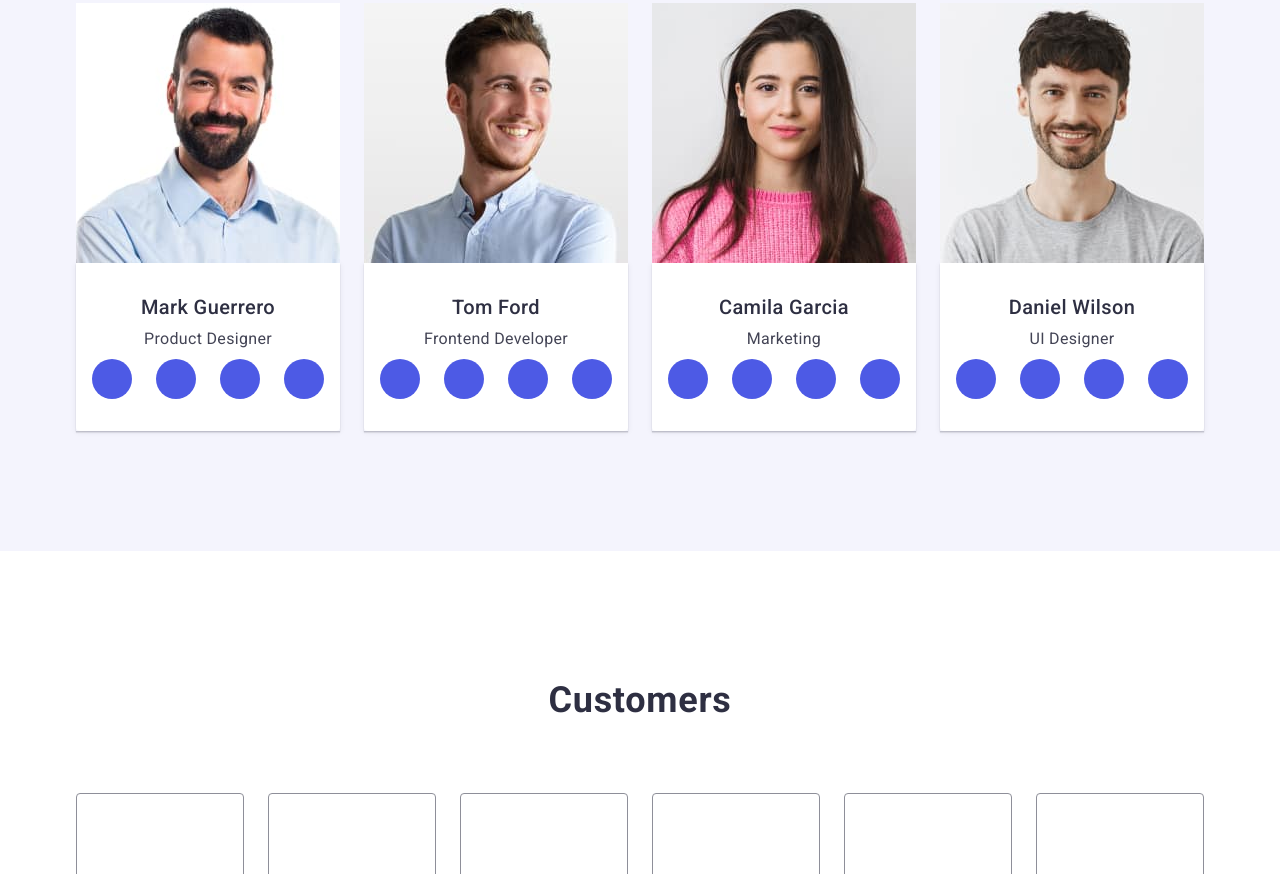
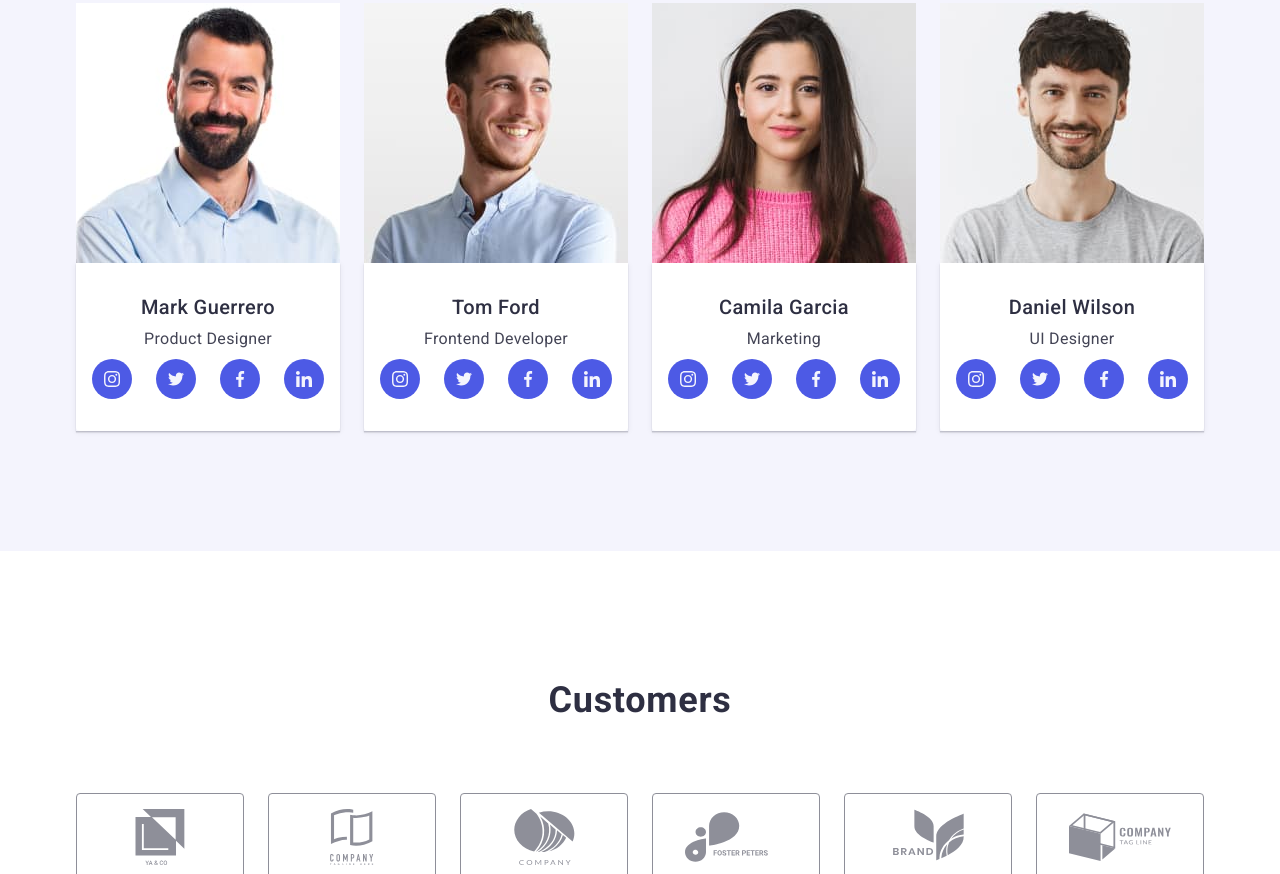
Before and after one commit to shadowamartez/goit-markup-hw-04, a plain HTML site: page index.html in a window 1280 px wide. Shown: the part 1926-2800 px from the top of the page. Drawn offline with nearby package versions, Linux system fonts and the light colour scheme; the site is published under a folder, as on GitHub Pages, so addresses that start at the root find nothing.

Commit message:
updated1

```diff
--- a/index.html
+++ b/index.html
@@ -54,7 +54,7 @@
                     <li class="goal-item">
                         <div class="goal-icon-container">
                             <svg width="64" height="64" class="goal-icon">
-                                <use href="/images/svg-sprite.svg#icon-antenna"></use>
+                                <use href="./images/svg-sprite.svg#icon-antenna"></use>
                             </svg>
                         </div>
                         <h3 class="goal-title">Strategy</h3>
@@ -65,7 +65,7 @@
                     <li class="goal-item">
                         <div class="goal-icon-container">
                             <svg width="64" height="64" class="goal-icon">
-                                <use href="/images/svg-sprite.svg#icon-clock"></use>
+                                <use href="./images/svg-sprite.svg#icon-clock"></use>
                             </svg>
                         </div>
                         <h3 class="goal-title">Punctuality</h3>
@@ -76,7 +76,7 @@
                     <li class="goal-item">
                         <div class="goal-icon-container">
                             <svg width="64" height="64" class="goal-icon">
-                                <use href="/images/svg-sprite.svg#icon-diagram"></use>
+                                <use href="./images/svg-sprite.svg#icon-diagram"></use>
                             </svg>
                         </div>
                         <h3 class="goal-title">Diligence</h3>
@@ -87,7 +87,7 @@
                     <li class="goal-item">
                         <div class="goal-icon-container">
                             <svg width="64" height="64" class="goal-icon">
-                                <use href="/images/svg-sprite.svg#icon-astronaut"></use>
+                                <use href="./images/svg-sprite.svg#icon-astronaut"></use>
                             </svg>
                         </div>
                         <h3 class="goal-title">Technologies</h3>
@@ -123,28 +123,28 @@
                                 <li class="team-social-item">
                                     <a href="" class="team-social-link link">
                                         <svg width="16" height="16" class="team-soc-icon">
-                                            <use href="/images/svg-sprite.svg#icon-instagram"></use>
+                                            <use href="./images/svg-sprite.svg#icon-instagram"></use>
                                         </svg>
                                     </a>
                                 </li>
                                 <li class="team-social-item">
                                     <a href="" class="team-social-link link">
                                         <svg width="16" height="16" class="team-soc-icon">
-                                            <use href="/images/svg-sprite.svg#icon-twitter"></use>
+                                            <use href="./images/svg-sprite.svg#icon-twitter"></use>
                                         </svg>
                                     </a>
                                 </li>
                                 <li class="team-social-item">
                                     <a href="" class="team-social-link link">
                                         <svg width="16" height="16" class="team-soc-icon">
-                                            <use href="/images/svg-sprite.svg#icon-facebook"></use>
+                                            <use href="./images/svg-sprite.svg#icon-facebook"></use>
                                         </svg>
                                     </a>
                                 </li>
                                 <li class="team-social-item">
                                     <a href="" class="team-social-link link">
                                         <svg width="16" height="16" class="team-soc-icon">
-                                            <use href="/images/svg-sprite.svg#icon-linkedin"></use>
+                                            <use href="./images/svg-sprite.svg#icon-linkedin"></use>
                                         </svg>
                                     </a>
                                 </li>
@@ -160,28 +160,28 @@
                                 <li class="team-social-item">
                                     <a href="" class="team-social-link link">
                                         <svg width="16" height="16" class="team-soc-icon">
-                                            <use href="/images/svg-sprite.svg#icon-instagram"></use>
+                                            <use href="./images/svg-sprite.svg#icon-instagram"></use>
                                         </svg>
                                     </a>
                                 </li>
                                 <li class="team-social-item">
                                     <a href="" class="team-social-link link">
                                         <svg width="16" height="16" class="team-soc-icon">
-                                            <use href="/images/svg-sprite.svg#icon-twitter"></use>
+                                            <use href="./images/svg-sprite.svg#icon-twitter"></use>
                                         </svg>
                                     </a>
                                 </li>
                                 <li class="team-social-item">
                                     <a href="" class="team-social-link link">
                                         <svg width="16" height="16" class="team-soc-icon">
-                                            <use href="/images/svg-sprite.svg#icon-facebook"></use>
+                                            <use href="./images/svg-sprite.svg#icon-facebook"></use>
                                         </svg>
                                     </a>
                                 </li>
                                 <li class="team-social-item">
                                     <a href="" class="team-social-link link">
                                         <svg width="16" height="16" class="team-soc-icon">
-                                            <use href="/images/svg-sprite.svg#icon-linkedin"></use>
+                                            <use href="./images/svg-sprite.svg#icon-linkedin"></use>
                                         </svg>
                                     </a>
                                 </li>
@@ -197,28 +197,28 @@
                                 <li class="team-social-item">
                                     <a href="" class="team-social-link link">
                                         <svg width="16" height="16" class="team-soc-icon">
-                                            <use href="/images/svg-sprite.svg#icon-instagram"></use>
+                                            <use href="./images/svg-sprite.svg#icon-instagram"></use>
                                         </svg>
                                     </a>
                                 </li>
                                 <li class="team-social-item">
                                     <a href="" class="team-social-link link">
                                         <svg width="16" height="16" class="team-soc-icon">
-                                            <use href="/images/svg-sprite.svg#icon-twitter"></use>
+                                            <use href="./images/svg-sprite.svg#icon-twitter"></use>
                                         </svg>
                                     </a>
                                 </li>
                                 <li class="team-social-item">
                                     <a href="" class="team-social-link link">
                                         <svg width="16" height="16" class="team-soc-icon">
-                                            <use href="/images/svg-sprite.svg#icon-facebook"></use>
+                                            <use href="./images/svg-sprite.svg#icon-facebook"></use>
                                         </svg>
                                     </a>
                                 </li>
                                 <li class="team-social-item">
                                     <a href="" class="team-social-link link">
                                         <svg width="16" height="16" class="team-soc-icon">
-                                            <use href="/images/svg-sprite.svg#icon-linkedin"></use>
+                                            <use href="./images/svg-sprite.svg#icon-linkedin"></use>
                                         </svg>
                                     </a>
                                 </li>
@@ -234,28 +234,28 @@
                                 <li class="team-social-item">
                                     <a href="" class="team-social-link link">
                                         <svg width="16" height="16" class="team-soc-icon">
-                                            <use href="/images/svg-sprite.svg#icon-instagram"></use>
+                                            <use href="./images/svg-sprite.svg#icon-instagram"></use>
                                         </svg>
                                     </a>
                                 </li>
                                 <li class="team-social-item">
                                     <a href="" class="team-social-link link">
                                         <svg width="16" height="16" class="team-soc-icon">
-                                            <use href="/images/svg-sprite.svg#icon-twitter"></use>
+                                            <use href="./images/svg-sprite.svg#icon-twitter"></use>
                                         </svg>
                                     </a>
                                 </li>
                                 <li class="team-social-item">
                                     <a href="" class="team-social-link link">
                                         <svg width="16" height="16" class="team-soc-icon">
-                                            <use href="/images/svg-sprite.svg#icon-facebook"></use>
+                                            <use href="./images/svg-sprite.svg#icon-facebook"></use>
                                         </svg>
                                     </a>
                                 </li>
                                 <li class="team-social-item">
                                     <a href="" class="team-social-link link">
                                         <svg width="16" height="16" class="team-soc-icon">
-                                            <use href="/images/svg-sprite.svg#icon-linkedin"></use>
+                                            <use href="./images/svg-sprite.svg#icon-linkedin"></use>
                                         </svg>
                                     </a>
                                 </li>
@@ -272,42 +272,42 @@
                     <li class="customers-item">
                         <a href="" class="customers-link link">
                             <svg width="104" height="56" class="customers-icon">
-                                <use href="/images/svg-sprite.svg#icon-group1"></use>
+                                <use href="./images/svg-sprite.svg#icon-group1"></use>
                             </svg>
                         </a>
                     </li>
                     <li class="customers-item">
                         <a href="" class="customers-link link">
                             <svg width="104" height="56" class="customers-icon">
-                                <use href="/images/svg-sprite.svg#icon-group2"></use>
+                                <use href="./images/svg-sprite.svg#icon-group2"></use>
                             </svg>
                         </a>
                     </li>
                     <li class="customers-item">
                         <a href="" class="customers-link link">
                             <svg width="104" height="56" class="customers-icon">
-                                <use href="/images/svg-sprite.svg#icon-group3"></use>
+                                <use href="./images/svg-sprite.svg#icon-group3"></use>
                             </svg>
                         </a>
                     </li>
                     <li class="customers-item">
                         <a href="" class="customers-link link">
                             <svg width="104" height="56" class="customers-icon">
-                                <use href="/images/svg-sprite.svg#icon-group4"></use>
+                                <use href="./images/svg-sprite.svg#icon-group4"></use>
                             </svg>
                         </a>
                     </li>
                     <li class="customers-item">
                         <a href="" class="customers-link link">
                             <svg width="104" height="56" class="customers-icon">
-                                <use href="/images/svg-sprite.svg#icon-group5"></use>
+                                <use href="./images/svg-sprite.svg#icon-group5"></use>
                             </svg>
                         </a>
                     </li>
                     <li class="customers-item">
                         <a href="" class="customers-link link">
                             <svg width="104" height="56" class="customers-icon">
-                                <use href="/images/svg-sprite.svg#icon-group6"></use>
+                                <use href="./images/svg-sprite.svg#icon-group6"></use>
                             </svg>
                         </a>
                     </li>
@@ -328,28 +328,28 @@
                 <li class="footer-soc-list-item">
                     <a href="" class="footer-soc-link link">
                         <svg width="24" height="24" class="footer-soc-icon">
-                            <use href="/images/svg-sprite.svg#icon-instagram"></use>
+                            <use href="./images/svg-sprite.svg#icon-instagram"></use>
                         </svg>
                     </a>
                 </li>
                 <li class="footer-soc-list-item">
                     <a href="" class="footer-soc-link link">
                         <svg width="24" height="24" class="footer-soc-icon">
-                            <use href="/images/svg-sprite.svg#icon-twitter"></use>
+                            <use href="./images/svg-sprite.svg#icon-twitter"></use>
                         </svg>
                     </a>
                 </li>
                 <li class="footer-soc-list-item">
                     <a href="" class="footer-soc-link link">
                         <svg width="24" height="24" class="footer-soc-icon">
-                            <use href="/images/svg-sprite.svg#icon-facebook"></use>
+                            <use href="./images/svg-sprite.svg#icon-facebook"></use>
                         </svg>
                     </a>
                 </li>
                 <li class="footer-soc-list-item">
                     <a href="" class="footer-soc-link link">
                         <svg width="24" height="24" class="footer-soc-icon">
-                            <use href="/images/svg-sprite.svg#icon-linkedin"></use>
+                            <use href="./images/svg-sprite.svg#icon-linkedin"></use>
                         </svg>
                     </a>
                 </li>
```
